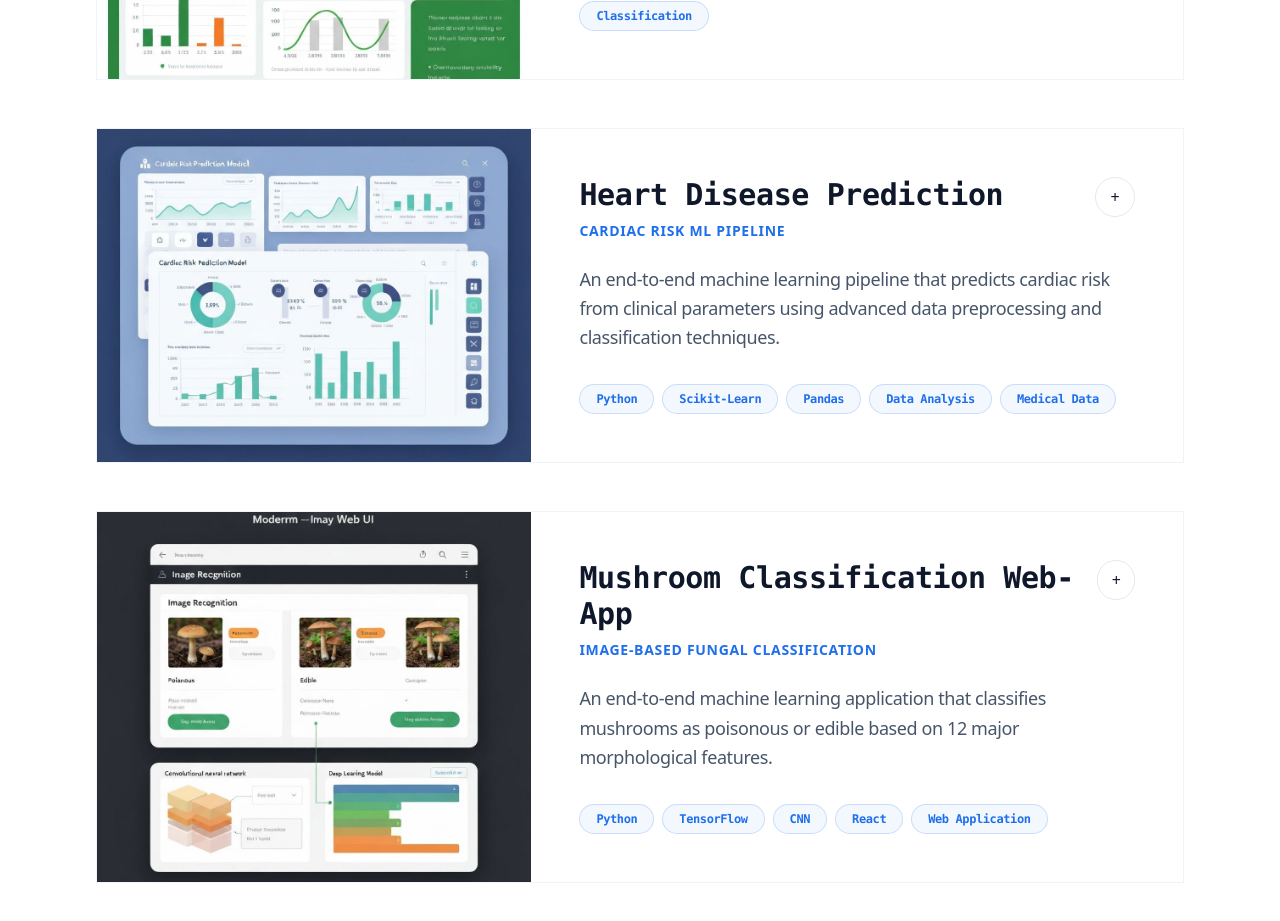
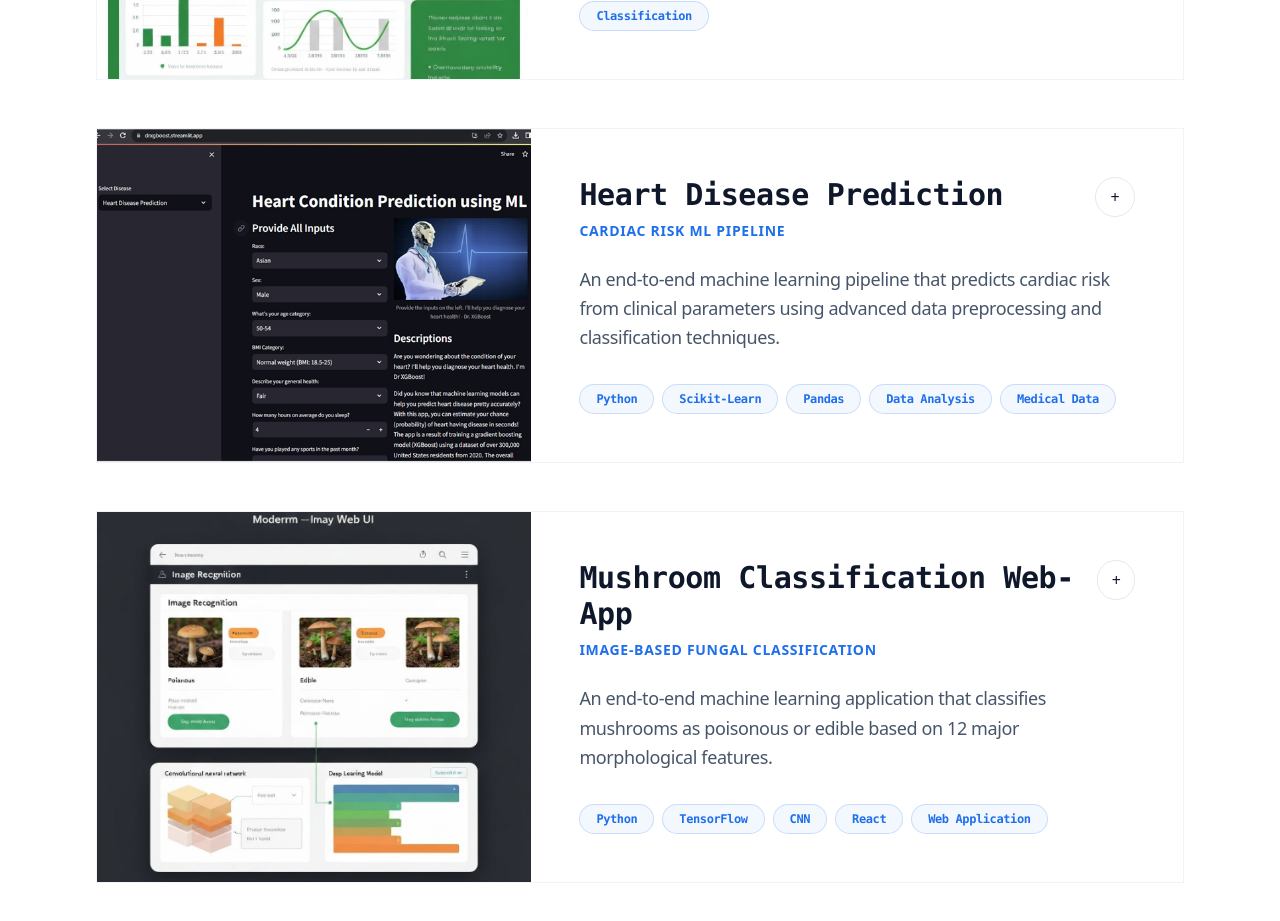
Before and after one commit to RohanExploit/Rohan-Portfolio, a Next.js app: page /projects in a window 1280 px wide. Shown: the part 1080-2001 px from the top of the page. Built offline with nearby package versions, Linux system fonts and the light colour scheme.

Commit message:
chore: update heart disease project image to png

```diff
--- a/app/projects/page.tsx
+++ b/app/projects/page.tsx
@@ -8,7 +8,7 @@ import { useState } from 'react'
 const projectImages: { [key: number]: string } = {
   1: '/projects/vishwaguru.jpg',
   2: '/projects/baliraj.jpg',
-  3: '/projects/heart-disease.jpg',
+  3: '/projects/heart-disease.png',
   4: '/projects/mushroom-classification.jpg',
   5: '/projects/amazon-analytics.jpg',
 }
```
Also changed, not shown: public/projects/heart-disease.jpg (deleted).
